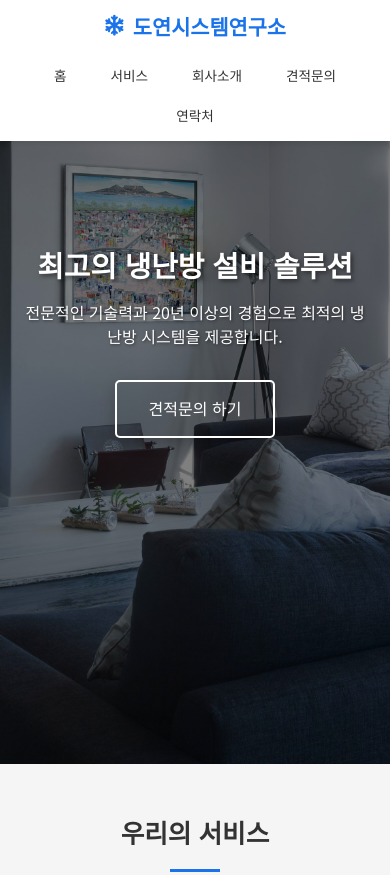
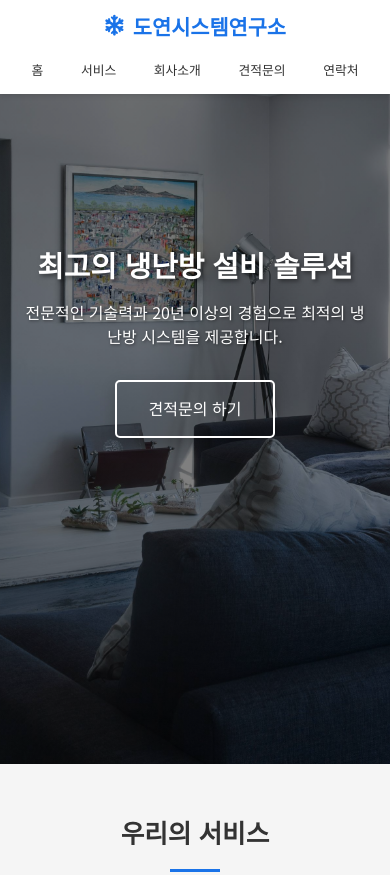
Before and after one commit to 13frijason/project-dysystemlab, a website: page index.html in a window 390 px wide. Shown: the top 875 px of the page. Drawn offline with Linux system fonts and the light colour scheme.

Commit message:
eighth commit

```diff
--- a/static/css/styles.css
+++ b/static/css/styles.css
@@ -564,12 +564,12 @@ footer {
         justify-content: center;
         align-items: center;
         padding: 0.8rem 5%;
-        gap: 1rem;
+        gap: 0.8rem;
     }
 
     .logo {
         font-size: 1.4rem;
-        margin-bottom: 0.5rem;
+        margin-bottom: 0.3rem;
         text-align: center;
     }
 
@@ -577,19 +577,23 @@ footer {
         display: flex;
         flex-direction: row;
         justify-content: center;
-        gap: 0.8rem;
+        gap: 0.4rem;
         width: 100%;
-        flex-wrap: wrap;
+        flex-wrap: nowrap;
+        overflow-x: auto;
+        -webkit-overflow-scrolling: touch;
+        padding-bottom: 0.3rem;
     }
 
     nav ul li {
         width: auto;
         padding: 0;
+        flex-shrink: 0;
     }
 
     nav a {
-        font-size: 0.95rem;
-        padding: 0.4rem 0.6rem;
+        font-size: 0.85rem;
+        padding: 0.3rem 0.5rem;
         white-space: nowrap;
         display: inline-block;
     }
@@ -716,21 +720,21 @@ footer {
 @media (max-width: 480px) {
     nav {
         padding: 0.6rem 3%;
-        gap: 0.8rem;
+        gap: 0.6rem;
     }
 
     .logo {
         font-size: 1.3rem;
-        margin-bottom: 0.3rem;
+        margin-bottom: 0.2rem;
     }
 
     nav ul {
-        gap: 0.5rem;
+        gap: 0.3rem;
     }
 
     nav a {
-        font-size: 0.85rem;
-        padding: 0.3rem 0.5rem;
+        font-size: 0.8rem;
+        padding: 0.25rem 0.4rem;
     }
 
     .hero-content h1 {
```
